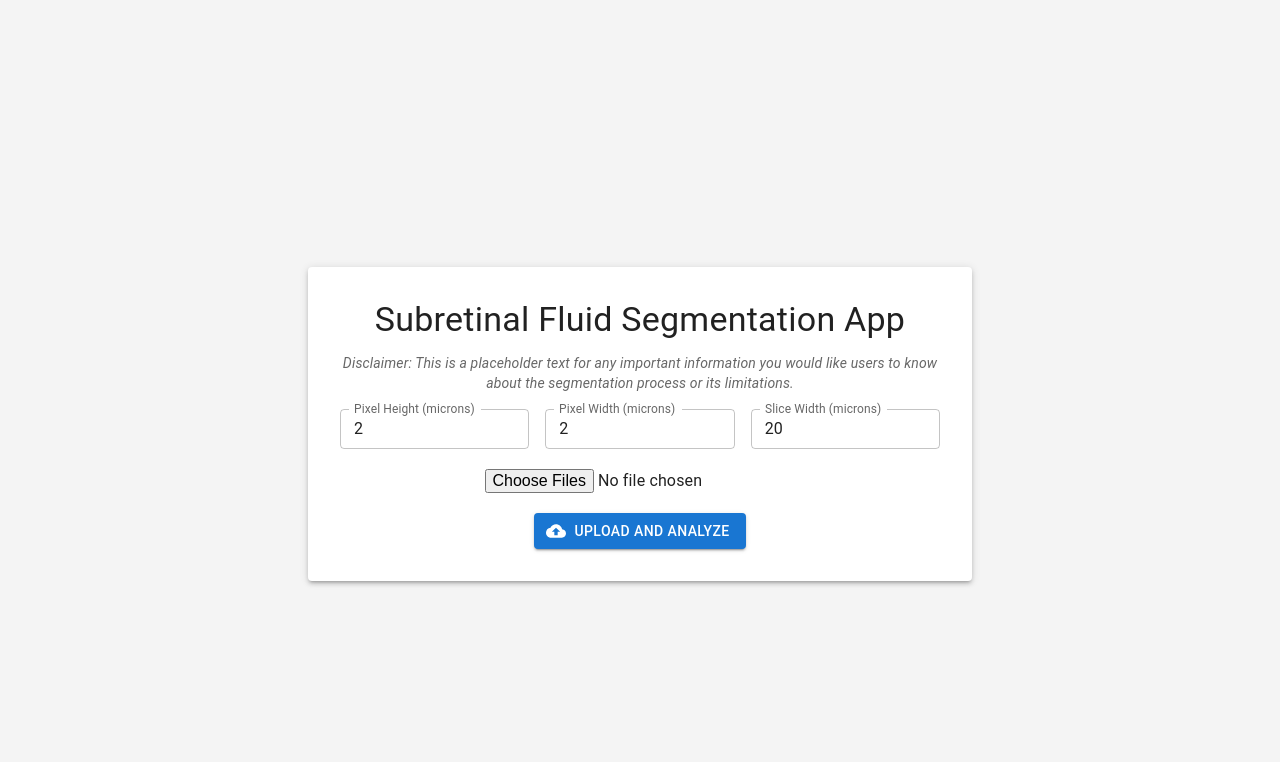
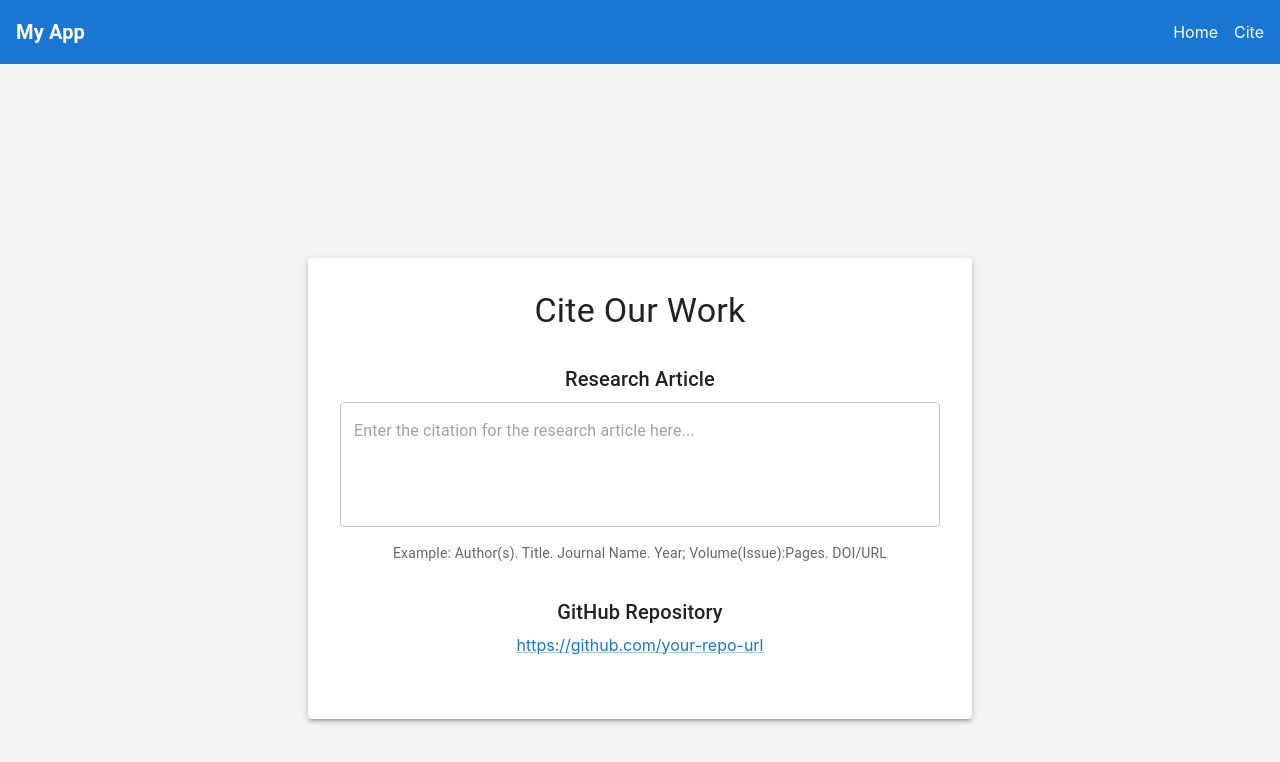
Before and after one commit to LongwellJ/SBSA_react_frontend, a React (Create React App) app: page /cite in a window 1280 px wide. Shown: the top 762 px of the page. Built offline with nearby package versions, Linux system fonts and the light colour scheme.

Commit message:
included cite and navbar

```diff
--- a/src/App.js
+++ b/src/App.js
@@ -1,5 +1,9 @@
-import { createTheme, ThemeProvider } from "@mui/material/styles";
-import ImageUpload from "./ImageUpload";
+import React from "react";
+import { BrowserRouter as Router, Routes, Route } from "react-router-dom";
+import { ThemeProvider, createTheme } from "@mui/material/styles"; // Import createTheme and ThemeProvider
+import Navbar from "./Navbar"; // Import the Navbar component
+import ImageUpload from "./ImageUpload"; // Main app component
+import CitePage from "./CitePage"; // Cite page component
 
 const theme = createTheme({
   palette: {
@@ -9,10 +13,18 @@ const theme = createTheme({
   },
 });
 
-const App = () => (
-  <ThemeProvider theme={theme}>
-    <ImageUpload />
-  </ThemeProvider>
-);
+const App = () => {
+  return (
+    <ThemeProvider theme={theme}> {/* Wrap the app with ThemeProvider */}
+      <Router>
+        <Navbar />
+        <Routes>
+          <Route path="/" element={<ImageUpload />} />
+          <Route path="/cite" element={<CitePage />} />
+        </Routes>
+      </Router>
+    </ThemeProvider>
+  );
+};
 
 export default App;
--- /dev/null
+++ b/src/CitePage.js
@@ -0,0 +1,58 @@
+import React from "react";
+import { Box, Typography, TextField, Paper, Link } from "@mui/material";
+
+const CitePage = () => {
+  return (
+    <Box
+      display="flex"
+      flexDirection="column"
+      alignItems="center"
+      justifyContent="center"
+      sx={{ minHeight: "100vh", bgcolor: "#f4f4f4", p: 3 }}
+    >
+      <Paper
+        elevation={3}
+        sx={{ p: 4, width: "100%", maxWidth: "600px", textAlign: "center" }}
+      >
+        <Typography variant="h4" gutterBottom>
+          Cite Our Work
+        </Typography>
+
+        {/* Research Article Section */}
+        <Box my={4}>
+          <Typography variant="h6" gutterBottom>
+            Research Article
+          </Typography>
+          <TextField
+            variant="outlined"
+            fullWidth
+            multiline
+            rows={4}
+            placeholder="Enter the citation for the research article here..."
+            sx={{ mb: 2 }}
+          />
+          <Typography variant="body2" color="textSecondary">
+            Example: Author(s). Title. Journal Name. Year; Volume(Issue):Pages. DOI/URL
+          </Typography>
+        </Box>
+
+        {/* GitHub Repository Section */}
+        <Box my={4}>
+          <Typography variant="h6" gutterBottom>
+            GitHub Repository
+          </Typography>
+          <Link
+            href="https://github.com/your-repo-url"
+            target="_blank"
+            rel="noopener"
+            sx={{ fontSize: "1rem" }}
+          >
+            https://github.com/your-repo-url
+          </Link>
+        </Box>
+      </Paper>
+    </Box>
+  );
+};
+
+export default CitePage;
--- a/src/ImageUpload.js
+++ b/src/ImageUpload.js
@@ -111,7 +111,9 @@ const ImageUpload = () => {
           color="textSecondary"
           sx={{ textAlign: "center", fontStyle: "italic", mb: 2 }}
         >
-          Disclaimer: This is a placeholder text for any important information you would like users to know about the segmentation process or its limitations.
+          Disclaimer: The information provided on this website does not, and is not intended to, constitute medical advice; instead, all information, content, and materials available on this site are for general information purposes only. Information on this website may not constitute the most up-to-date medical or other information. The creators assume zero liability from the use of this website.
+
+          No data is saved or collected from the use of this website. All images uploaded to this website are not saved or downloaded externally in any manner. No user data is collected.
         </Typography>
 
         {/* Form for pixel height, width, and slice width */}
--- /dev/null
+++ b/src/Navbar.js
@@ -0,0 +1,33 @@
+import React from "react";
+import { Link } from "react-router-dom";
+import { Box, Typography } from "@mui/material";
+
+const Navbar = () => {
+  return (
+    <Box
+      component="nav"
+      sx={{
+        display: "flex",
+        justifyContent: "space-between",
+        alignItems: "center",
+        bgcolor: "#1976d2",
+        color: "#fff",
+        p: 2,
+      }}
+    >
+      <Typography variant="h6" sx={{ fontWeight: "bold" }}>
+        My App
+      </Typography>
+      <Box>
+        <Link to="/" style={{ color: "white", textDecoration: "none", marginRight: "16px" }}>
+          Home
+        </Link>
+        <Link to="/cite" style={{ color: "white", textDecoration: "none" }}>
+          Cite
+        </Link>
+      </Box>
+    </Box>
+  );
+};
+
+export default Navbar;
```
